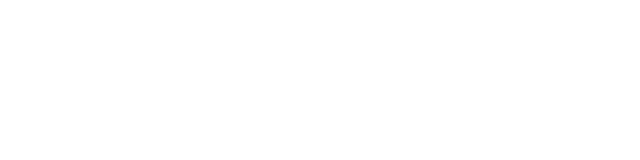
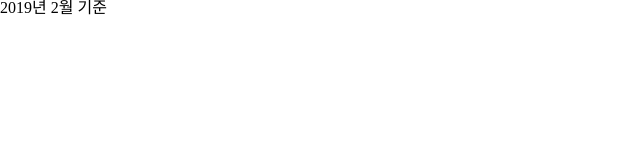
Before and after one commit to KIMYUNMEE/triple_assignment, a React (Create React App) app: page / in a window 1280 px wide. Shown: the top 160 px of the page, without its empty margins (0-640 px from the left). Built offline with nearby package versions, Linux system fonts and the light colour scheme.

Commit message:
:memo: Add TripleLogo component 생성
TripleLogo component 생성 및 App.tsx연결

```diff
--- a/package.json
+++ b/package.json
@@ -11,6 +11,8 @@
         "@types/node": "^16.11.41",
         "@types/react": "^18.0.14",
         "@types/react-dom": "^18.0.5",
+        "eslint-config-standard": "^17.0.0",
+        "eslint-config-standard-jsx": "^11.0.0",
         "react": "^18.2.0",
         "react-dom": "^18.2.0",
         "react-scripts": "5.0.1",
@@ -51,6 +53,7 @@
     },
     "devDependencies": {
         "@titicaca/eslint-config-triple": "^3.1.0",
-        "@types/styled-components": "^5.1.25"
+        "@types/styled-components": "^5.1.25",
+        "eslint-plugin-promise": "^6.0.0"
     }
 }
--- a/src/App.tsx
+++ b/src/App.tsx
@@ -1,12 +1,14 @@
-import React from 'react';
-import styled from "styled-components";
-import './App.css';
+import React from 'react'
 
-function App() {
+import TripleLogo from 'components/TripleLogo'
+
+const App: React.FC = () => {
   return (
-    <div className="App">
+    <div>
+      <main>
+        <TripleLogo />
+      </main>
     </div>
-  );
+  )
 }
-
-export default App;
+export default App
--- /dev/null
+++ b/src/components/TripleLogo.tsx
@@ -0,0 +1,7 @@
+import React from 'react'
+
+const TripleLogo: React.FC = () => {
+  return <div>2019년 2월 기준</div>
+}
+
+export default TripleLogo
--- a/src/reportWebVitals.ts
+++ b/src/reportWebVitals.ts
@@ -1,15 +1,20 @@
-import { ReportHandler } from 'web-vitals';
+/* eslint-disable @typescript-eslint/naming-convention */
+
+import { ReportHandler } from 'web-vitals'
 
 const reportWebVitals = (onPerfEntry?: ReportHandler) => {
   if (onPerfEntry && onPerfEntry instanceof Function) {
-    import('web-vitals').then(({ getCLS, getFID, getFCP, getLCP, getTTFB }) => {
-      getCLS(onPerfEntry);
-      getFID(onPerfEntry);
-      getFCP(onPerfEntry);
-      getLCP(onPerfEntry);
-      getTTFB(onPerfEntry);
-    });
+    // eslint-disable-next-line promise/prefer-await-to-then
+    import('web-vitals').catch(
+      ({ getCLS, getFID, getFCP, getLCP, getTTFB }) => {
+        getCLS(onPerfEntry)
+        getFID(onPerfEntry)
+        getFCP(onPerfEntry)
+        getLCP(onPerfEntry)
+        getTTFB(onPerfEntry)
+      },
+    )
   }
-};
+}
 
-export default reportWebVitals;
+export default reportWebVitals
```
Also changed, not shown: src/index.tsx (+11 -12 lines), src/styles/GlobalStyle.ts (+5 -4 lines), .eslintrc.js, 1 other file (tests, documents, lock files or other folders).
